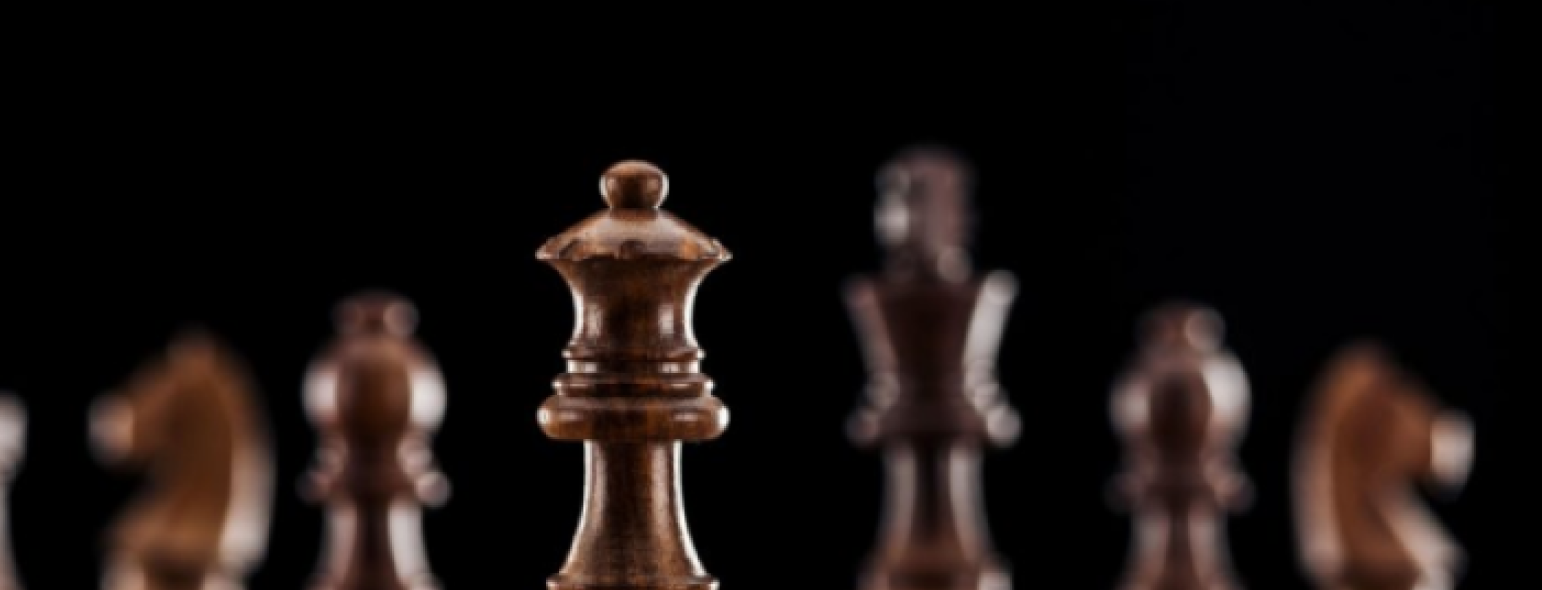
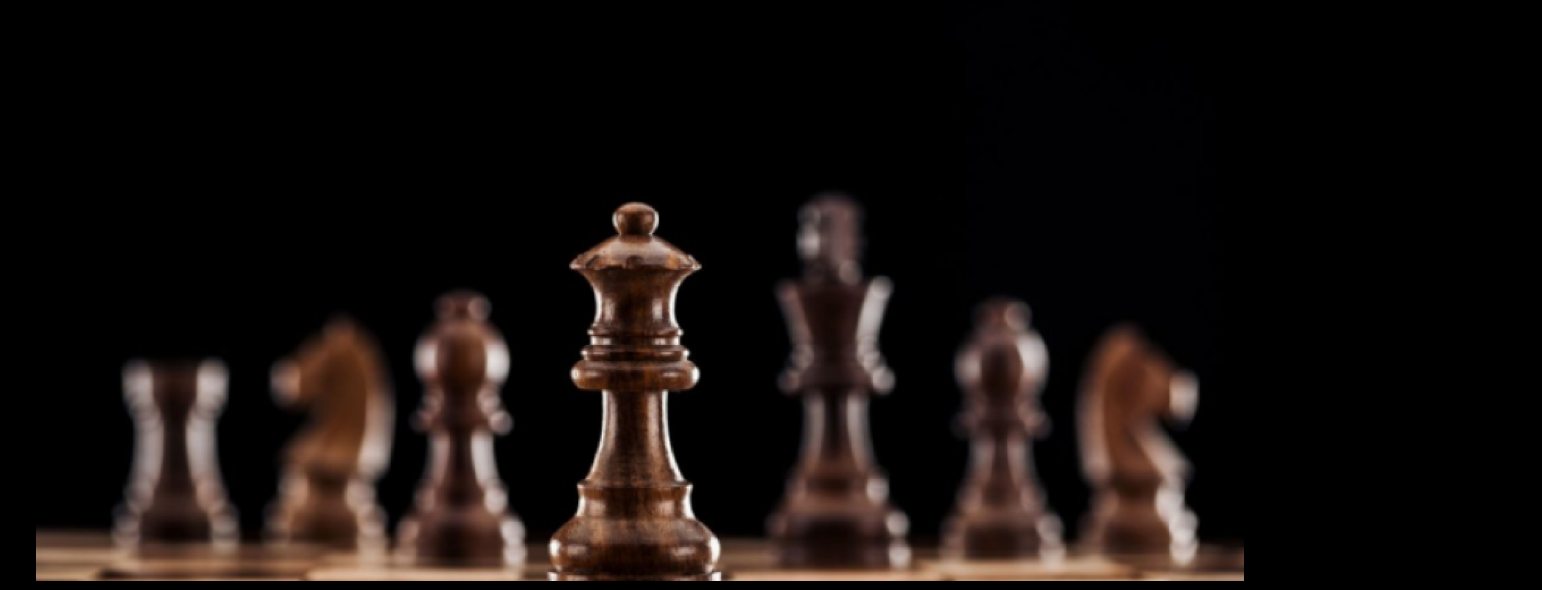
Before and after one commit to GastonGarciaBauer/LABORATORIO-3, a plain HTML site: page index.html in a window 1280 px wide. Shown: the part 123-713 px from the top of the page, 1542 px wide, since content can reach past the window. Drawn offline with Linux system fonts and the light colour scheme; files whose address does not match are found by name.

Commit message:
prueba fondo

```diff
--- a/index.html
+++ b/index.html
@@ -37,7 +37,7 @@
     </header>
     <section class="principal">
         <article class="col s12 m4 l3 principal">
-            <img src="/images/bg-img.jpg" alt="Descripción de la imagen" class="background-image">
+            <img src="/images/bg-img.jpg" alt="Imagen de fondo de un ajedrez." class="bg-img">
         </article>
     </section>
 
```
